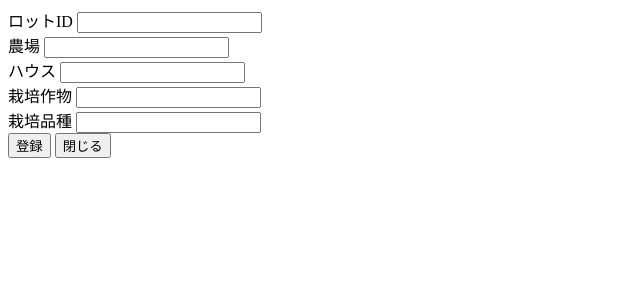
After one commit to Toya-Itoga/app_demo, a FastAPI app: page /api/lots/add-form in a window 1280 px wide. The commit adds this page. Shown: the top 300 px of the page, without its empty margins (0-640 px from the left). Run offline with FastAPI, Linux system fonts and the light colour scheme.

Commit message:
feat: 新規ロット登録機能追加

```diff
--- a/services/lots_service.py
+++ b/services/lots_service.py
@@ -18,6 +18,9 @@ def get_all_lots_service(db: Session) -> List[Lots]:
     return lots
 
 
+# def get_lot_by_lot_id(db: Session, lot_id: str):
+
+
 def create_lot_service(db: Session, lot_data: LotCreate) -> Lots:
     """
     新規ロットをロットテーブルに追加するサービス関数
--- /dev/null
+++ b/templates/partials/lot_modal.html
@@ -0,0 +1,36 @@
+<form action="lot-form" method="post"
+    action="{{ '/api/lots/create_lot' if mode == 'create' else '/api/lots/update_lot' }}">
+    <div class="lot-form__field">
+        <label for="lot_id">ロットID</label>
+        {% if mode == 'create' %}
+        <input type="text" id="lot_id" class="lot_id" value="">
+        {% else %}
+        <input type="text" id="lot_id" class="lot_id" value="{{ lot.lot_id }}">
+        {% endif %}
+    </div>
+
+    <div class="lot-form__field">
+        <label for="farm">農場</label>
+        <input type="text" id="farm" name="farm" value="{{ lot.house if lot else '' }}">
+    </div>
+
+    <div class="lot-form__field">
+        <label for="house">ハウス</label>
+        <input id="house" name="house" type="text" value="{{ lot.house if lot else '' }}">
+    </div>
+
+    <div class="lot-form__field">
+        <label for="crops">栽培作物</label>
+        <input id="crops" name="crops" type="text" value="{{ lot.crops if lot and lot.crops else '' }}">
+    </div>
+
+    <div class="lot-form__field">
+        <label for="variety">栽培品種</label>
+        <input id="variety" name="variety" type="text" value="{{ lot.variety if lot and lot.variety else '' }}">
+    </div>
+
+    <div class="lot-form__action">
+        <button type="submit">{{ '登録' if mode == 'create' else '更新' }}</button>
+        <button type="button" onclick="document.getElementById('lot-add-dialog').close()">閉じる</button>
+    </div>
+</form>
```
Also changed, not shown: routers/lots_router.py (+17 -2 lines), services/reports_service.py (+6 -1 lines), templates/lots_show.html (+20 -3 lines).
